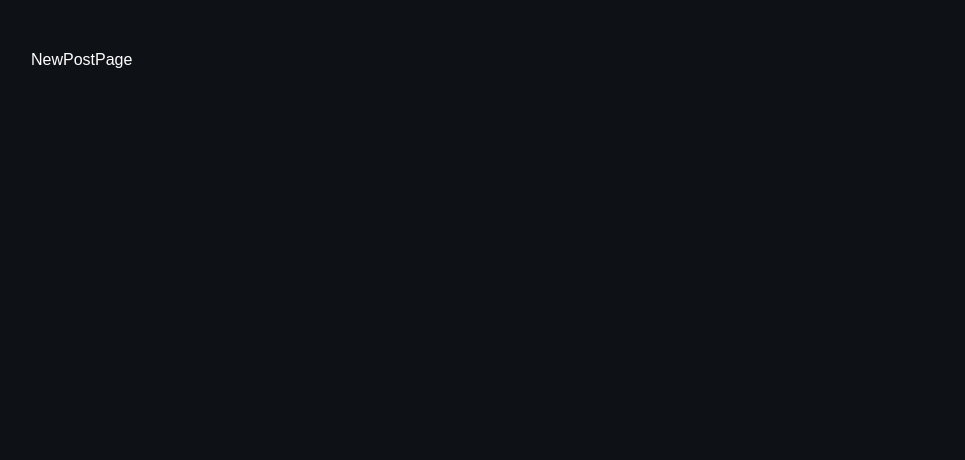
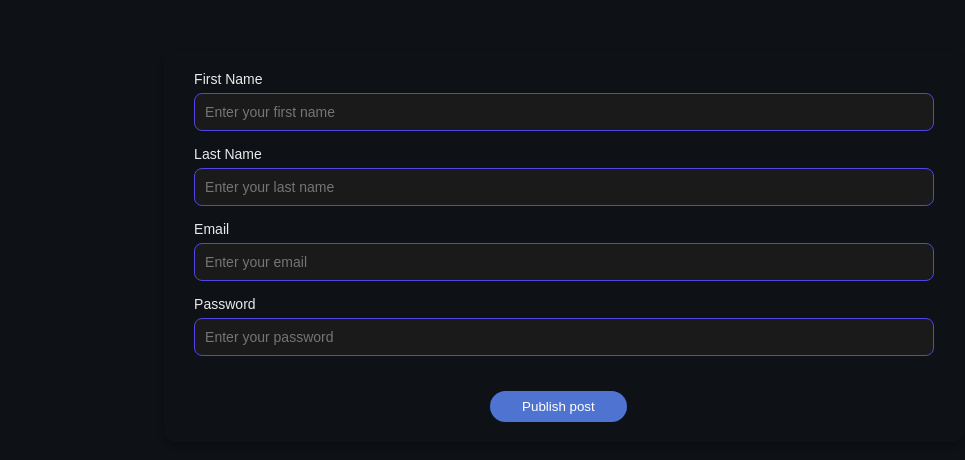
Before and after one commit to moaminrajabi/BlogPage, a React (Vite) app: page /new-post in a window 1280 px wide. Shown: the top 460 px of the page, without its empty margins (97-1062 px from the left). Built offline with nearby package versions, Linux system fonts and the light colour scheme.

Commit message:
[FIX] Home page

```diff
--- a/src/App.css
+++ b/src/App.css
@@ -46,6 +46,7 @@
   width: 70%;
 }
 .Home {
+  margin-top: 1rem;
   display: grid;
   gap: 2rem;
   grid-template-columns: repeat(3, 1fr);
@@ -94,3 +95,81 @@ span {
 .tow {
   width: 20%;
 }
+header {
+  display: flex;
+  justify-content: space-between;
+  align-items: center;
+}
+.button {
+  padding: 0.5rem 2rem;
+  border-radius: 4rem;
+  border: none;
+  text-decoration: none;
+  background-color: #4f73d0;
+  color: white;
+  font-size: bold;
+  font-family: sans-serif;
+  transition: 0.5s;
+}
+.button:hover {
+  background-color: #3a5da8;
+  cursor: pointer;
+  transition: 0.5s;
+}
+.input {
+  border: 1px solid #4f46e5;
+  border-radius: 4rem;
+  padding: 7px 10px;
+  outline: none;
+  width: 300px;
+  background-color: #1a1a1a;
+  color: white;
+  font-size: 14px;
+}
+
+.input:focus {
+  outline: none;
+  border: 1px solid white;
+}
+label {
+  font-size: 14px;
+  margin-bottom: 6px;
+  color: #eaeaea;
+}
+strong {
+  padding: 3px 7px;
+  background-color: #4f73d0;
+  border-radius: 50%;
+}
+strong:hover {
+  background-color: #3a5da8;
+}
+.form-container {
+  padding: 20px 30px;
+  border-radius: 12px;
+  box-shadow: 0 4px 6px rgba(0, 0, 0, 0.3);
+  width: 100%;
+  max-width: 800px;
+  position: relative;
+  left: 13%;
+}
+.form-container button {
+  position: relative;
+  left: 40%;
+  margin-top: 20px;
+}
+.form-group {
+  display: flex;
+  flex-direction: column;
+  margin-bottom: 15px;
+}
+.inputAddForm {
+  border: 1px solid #4f46e5;
+  border-radius: 8px;
+  padding: 10px;
+  font-size: 14px;
+  background-color: #1a1a1a;
+  color: white;
+  outline: none;
+  transition: border 0.3s ease;
+}
--- a/src/components/AddPostForm.jsx
+++ b/src/components/AddPostForm.jsx
@@ -0,0 +1,60 @@
+import React from "react";
+import "../App.css";
+
+function AddPostForm() {
+  return (
+    <div class="form-container">
+      <form>
+        <div class="form-group">
+          <label className="lable" for="firstName">
+            First Name
+          </label>
+          <input
+            className="inputAddForm"
+            type="text"
+            id="firstName"
+            placeholder="Enter your first name"
+          />
+        </div>
+        <div class="form-group">
+          <label className="lable" for="lastName">
+            Last Name
+          </label>
+          <input
+            className="inputAddForm"
+            type="text"
+            id="lastName"
+            placeholder="Enter your last name"
+          />
+        </div>
+        <div class="form-group">
+          <label className="lable" for="email">
+            Email
+          </label>
+          <input
+            className="inputAddForm"
+            type="email"
+            id="email"
+            placeholder="Enter your email"
+          />
+        </div>
+        <div class="form-group">
+          <label className="lable" for="password">
+            Password
+          </label>
+          <input
+            className="inputAddForm"
+            type="password"
+            id="password"
+            placeholder="Enter your password"
+          />
+        </div>
+        <button className="button" type="submit">
+          Publish post
+        </button>
+      </form>
+    </div>
+  );
+}
+
+export default AddPostForm;
--- a/src/components/PostCard.jsx
+++ b/src/components/PostCard.jsx
@@ -1,5 +1,4 @@
 import React from "react";
-import { posts } from "../data/PostData";
 
 function PostCard({ title, description, author, tags, date, likes, image }) {
   return (
--- a/src/pages/HomePage.jsx
+++ b/src/pages/HomePage.jsx
@@ -1,13 +1,22 @@
 import React from "react";
 import { posts } from "../data/PostData";
 import PostCard from "../components/PostCard";
+import { Link } from "react-router-dom";
 
 function HomePage() {
   return (
-    <div className="Home" >
-      {posts.map((post) => (
-        <PostCard key={post.id} {...post} />
-      ))}
+    <div>
+      <header>
+        <input className="input" type="text" placeholder="Search..." />
+        <Link className="button" to="/new-post">
+          Add New Post
+        </Link>
+      </header>
+      <div className="Home">
+        {posts.map((post) => (
+          <PostCard key={post.id} {...post} />
+        ))}
+      </div>
     </div>
   );
 }
--- a/src/pages/NewPostPage.jsx
+++ b/src/pages/NewPostPage.jsx
@@ -1,7 +1,12 @@
 import React from "react";
+import AddPostForm from "../components/AddPostForm";
 
 function NewPostPage() {
-  return <div>NewPostPage</div>;
+  return (
+    <div>
+      <AddPostForm />
+    </div>
+  );
 }
 
 export default NewPostPage;
```
Also changed, not shown: src/UI/Button/ButtonCustom.jsx (deleted, +0 -7 lines), src/UI/Button/ButtonCustom.module.css (deleted, +0 -15 lines), src/UI/Input/SearchInput.jsx (deleted, +0 -7 lines), src/UI/Input/SearchInput.module.css (deleted, +0 -12 lines).
